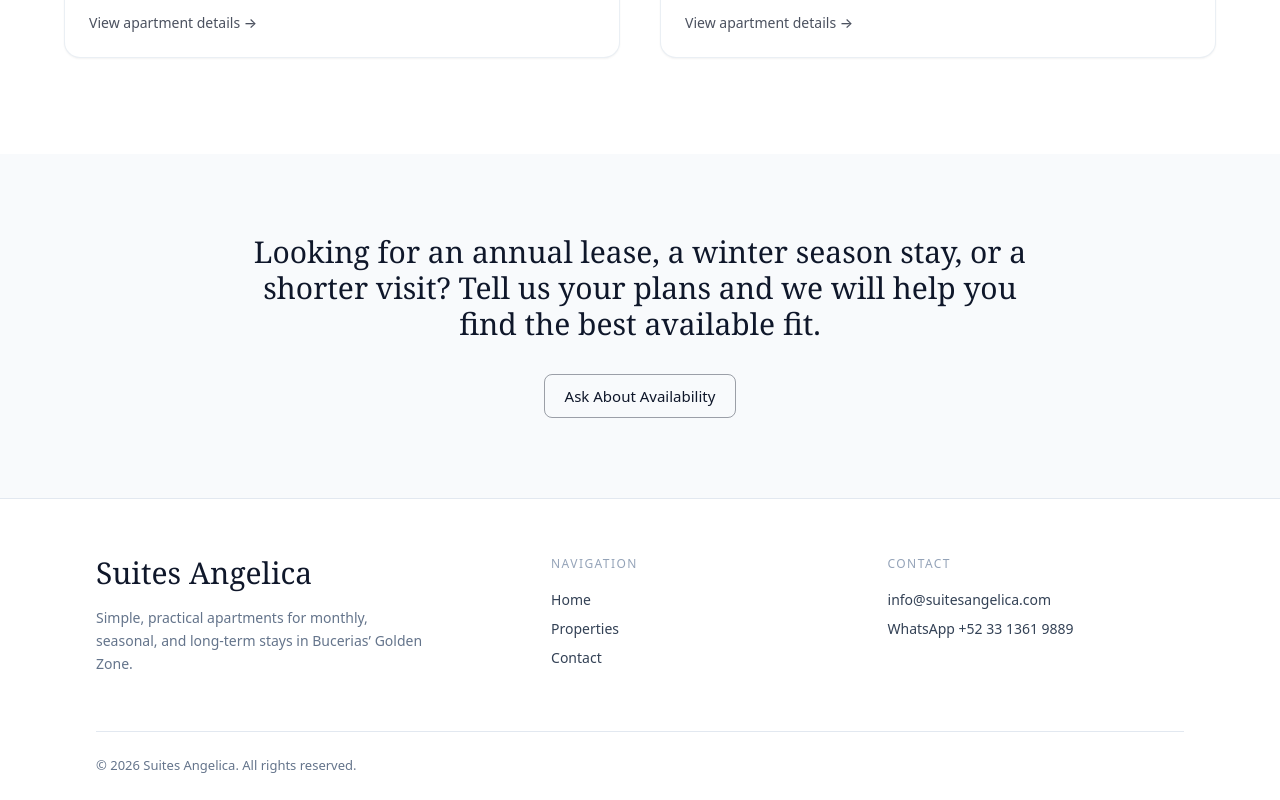
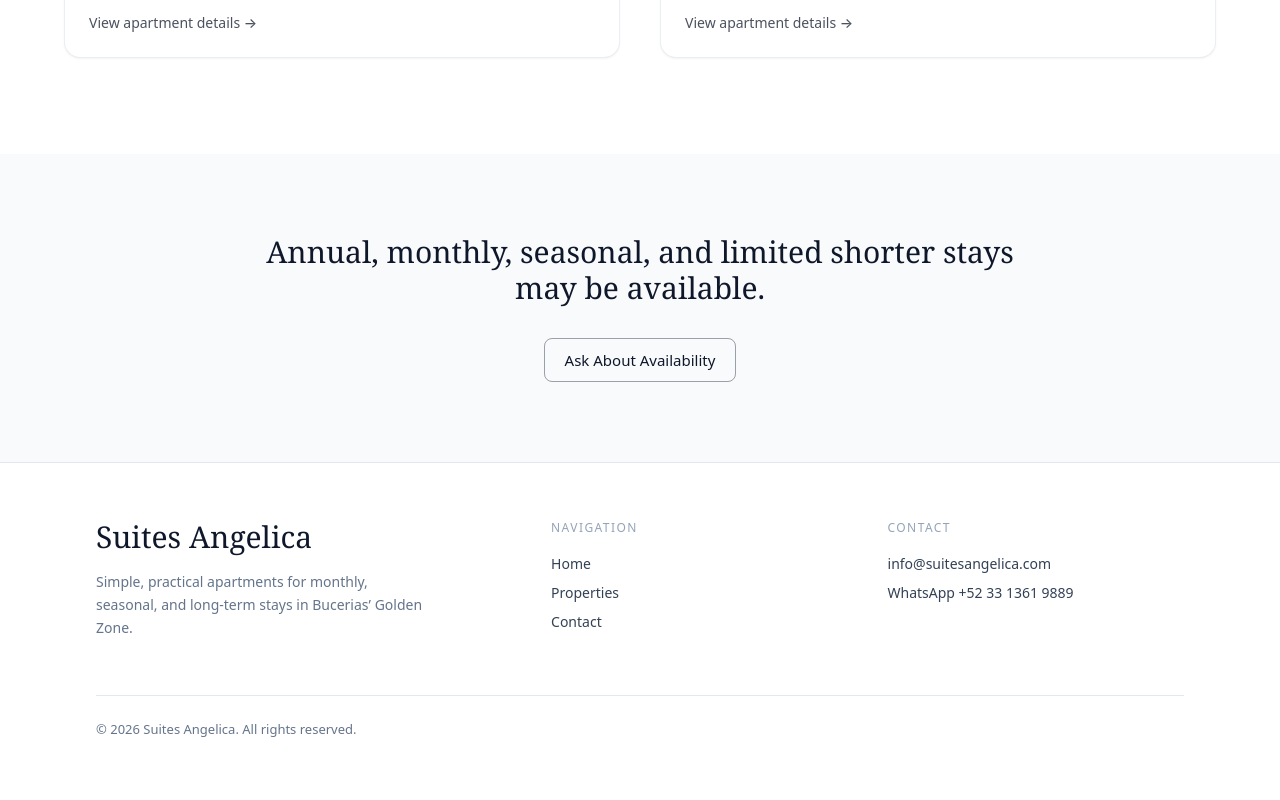
Before and after one commit to jfmichel86/Suites-Angelica1, a Next.js app: page /properties in a window 1280 px wide. Shown: the part 2544-3344 px from the top of the page. After the commit the page ends 3308 px from the top, so only its background shows below. Built offline with nearby package versions, Linux system fonts and the light colour scheme.

Commit message:
Update page.tsx

```diff
--- a/app/properties/page.tsx
+++ b/app/properties/page.tsx
@@ -39,7 +39,7 @@
       </section>
       <section className="bg-slate-50 py-20">
         <div className="mx-auto max-w-[850px] px-6 text-center">
-          <h2 className="font-serif text-2xl leading-snug text-slate-900 md:text-3xl">Looking for an annual lease, a winter season stay, or a shorter visit? Tell us your plans and we will help you find the best available fit.</h2>
+          <h2 className="font-serif text-2xl leading-snug text-slate-900 md:text-3xl">   Annual, monthly, seasonal, and limited shorter stays may be available. </h2>
           <Link href="/contact" className="mt-8 inline-flex h-11 items-center justify-center rounded-lg border border-slate-900/40 px-5 text-[15px] font-medium text-slate-900 transition hover:bg-slate-900/[0.03]">Ask About Availability</Link>
         </div>
       </section>
```
